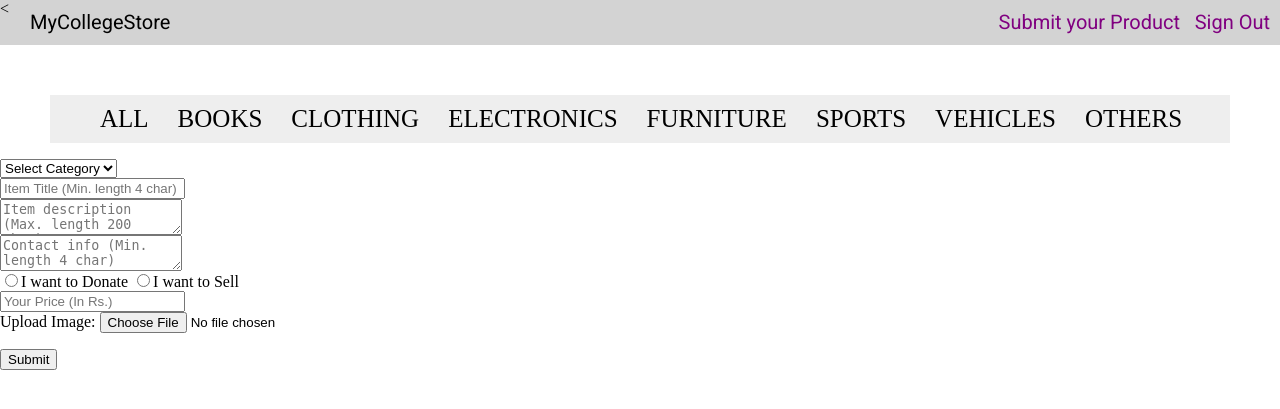
After one commit to amanagarwal97/College-Store, a PHP site: page /postad.php in a window 1280 px wide. The commit adds this page. Shown: the top 409 px of the page. Run offline with PHP 8.4, Linux system fonts and the light colour scheme; the visitor is signed in with stand-in values (Sample User, id 1).

Commit message:
implemted post ad

```diff
--- a/controllers/helpers.php
+++ b/controllers/helpers.php
@@ -59,4 +59,55 @@
         exit;
     }
 
+    function check_file()
+    {
+        $file_name = basename($_FILES["image"]["name"]);
+        $uploaded = true;
+        $imagetype = pathinfo($file_name,PATHINFO_EXTENSION);
+
+        // Check if image file is a actual image or fake image
+        if(isset($_POST["submit"]))
+        {
+            $check = getimagesize($_FILES["image"]["tmp_name"]);
+            if($check !== false)
+            {
+                $uploaded = true;
+            }
+            else
+            {
+                $uploaded = false;
+            }
+        }
+
+        // Check file size
+        if ($_FILES["image"]["size"] > 30000000)
+        {
+            echo "Sorry, your file is too large.";
+            $uploaded = false;
+        }
+
+        // Allow certain file formats
+        if($imagetype != "jpg" && $imagetype != "png" && $imagetype != "jpeg")
+        {
+            echo "Sorry, only JPG, JPEG, PNG files are allowed.";
+            $uploaded = false;
+        }
+
+        return $uploaded;
+
+    }
+
+    function img_name()
+    {
+        $length = 6;
+        $characters = '0123456789abcdefghijklmnopqrstuvwxyzABCDEFGHIJKLMNOPQRSTUVWXYZ';
+        $randomString = '';
+        for ($i = 0; $i < $length; $i++)
+        {
+            $randomString .= $characters[rand(0, strlen($characters) - 1)];
+        }
+
+        return $randomString;
+}
+
 ?>
--- /dev/null
+++ b/controllers/postad.php
@@ -0,0 +1,71 @@
+<?php
+
+    //configuration
+    require('config.php');
+    require_once('../models/models.php');
+
+    if ($_SERVER["REQUEST_METHOD"] == 'GET')
+    {
+        render('postad_form.php' , ["title" => "PostAd"]);
+    }
+
+    if ($_SERVER["REQUEST_METHOD"] == 'POST')
+    {
+        if (empty($_POST["title"]) || empty($_POST["desc"]) || empty($_POST["contact"]) || (!isset($_POST["choice"])))
+            echo "Please fill all details";
+        else if ($_POST["category"] == 0)
+            echo "Select a category";
+        else if ($_POST["choice"] == 0 && isset($_POST["price"]))
+            echo "Invalid Price";
+        else if (preg_match('/[.]/',$_POST["price"]) || $_POST["price"] == 0)
+            echo "Please enter a valid price";
+
+        $img_path = '';
+        if (!empty($_FILES["image"]))
+        {
+            $file_name = basename($_FILES["image"]["name"]);
+            $ext = pathinfo($file_name,PATHINFO_EXTENSION);
+            if(check_file())
+            {
+                //Upload the file
+                do
+                {
+                    $img_path = "/img/" .$_SESSION["cid"]. "/" .img_name(). $ext;
+
+                }while(file_exists($img_path));
+
+                if (move_uploaded_files($_FILES["image"]["tmp_name"],$img_path))
+                    echo "Image uploaded successfully";
+            }
+        }
+        else
+        {
+            $img_path = "/img/default.jpg";
+        }
+
+        if ($_POST["choice"] == 0)
+        {
+            $price = 0;
+        }
+        else
+        {
+            $price = $_POST["price"];
+        }
+        $details = [
+            "title" => $_POST["title"],
+            "category" => $_POST["category"],
+            "desc" => $_POST["desc"],
+            "contact" => $_POST["contact"],
+            "price" => $price,
+            "choice" => $_POST["choice"],
+            "image" => $img_path
+          ];
+
+        if (postad_query($details))
+        {
+            echo "Ad Posted Successfully";
+        }
+
+    }
+
+?>
--- a/controllers/register.php
+++ b/controllers/register.php
@@ -17,9 +17,9 @@
             echo 'Invalid Email address';
         else if ($_POST["cid"] == 0)
             echo 'No college selected';
-        else if (empty($_POST["gender"]))
+        else if (!isset($_POST["gender"]))
             echo "No gender selected" ;
-        else if ($_POST["pwd"] != $_POST["rwd"])
+        else if ($_POST["pwd"] != $_POST["rpwd"])
             echo "passwords do not match";
         else
         {
--- a/models/models.php
+++ b/models/models.php
@@ -5,7 +5,7 @@
     {
         require('connect.php');
         extract($values);
-        $query = 'SELECT * FROM users WHERE email=' . $email;
+        $query = 'SELECT * FROM users WHERE email="' .$email. '"';
         $result=mysqli_query($con,$query);
         if (empty($result))
         {
@@ -17,6 +17,7 @@
             if (password_verify($password,$row["password"]))
             {
                 $_SESSION["id"] = $row["id"];
+                $_SESSION["cid"] = $ow["college"];
                 return true;
             }
             else
@@ -43,12 +44,12 @@
         }
     }
 
-    function sell_item($values)
+    function postad_query($values)
     {
         require('connect.php');
         extract($values);
         $query = 'INSERT INTO items(uid,category,title,description,contact,itype,price,date,image)
-                  VALUES(' .$_SESSION["id"]. ',"' .$category. '","' .$title. '","' .$desc. '","' .$contact. '","' .$type. '",' .$price. ',' .CURRENT_TIMESTAMP. ',"' .$image. '")';
+                  VALUES(' .$_SESSION["id"]. ',"' .$category. '","' .$title. '","' .$desc. '","' .$contact. '","' .$choice. '",' .$price. ',' .CURRENT_TIMESTAMP. ',"' .$image. '")';
         if (mysqli_query($con,$query))
         {
             return true;
@@ -73,4 +74,5 @@
             return $college_data;
         }
     }
+
 ?>
--- /dev/null
+++ b/public/postad.php
@@ -0,0 +1,5 @@
+<?php
+
+    require('../controllers/postad.php');
+
+?>
--- a/views/header.php
+++ b/views/header.php
@@ -18,7 +18,7 @@
     <body>
         <nav>
 		    <a href="" class="store">MyCollegeStore</a>
-		    <a href="" class="post">Submit your Product</a>
+		    <a href="postad.php" class="post">Submit your Product</a>
 		    <?php
 		        if(empty($_SESSION["id"]))
                     echo '<a href="login.php" class="account">Sign In</a>';
--- /dev/null
+++ b/views/postad_form.php
@@ -0,0 +1,21 @@
+<form action="postad.php" method="post" enctype="multipart/form-data">
+    <select name="category">
+    <option value="0" selected disabled>Select Category</option>
+    <option value="1">Books</option>
+    <option value="2">Clothing</option>
+    <option value="3">Electronics</option>
+    <option value="4">Furniture</option>
+    <option value="5">Sports</option>
+    <option value="6">Vehicle</option>
+    <option value="7">Others</option>
+    </select><br>
+    <input type="text" name="title" placeholder="Item Title (Min. length 4 char)"><br>
+    <textarea type="text" name="desc" placeholder="Item description (Max. length 200 char)"></textarea><br>
+    <textarea type="text" name="contact" placeholder="Contact info (Min. length 4 char)"></textarea><br>
+    <input type="radio" name="choice" value="0">I want to Donate
+    <input type="radio" name="choice" value="1">I want to Sell<br>
+    <input type="text" name="price" placeholder="Your Price (In Rs.)"><br>
+    <input type="hidden" name="MAX_FILE_SIZE" value="30000000">
+    Upload Image: <input class="upload-img" type="file" name="image"><br></div>
+    <button type="submit">Submit</button>
+</form>
```
Also changed, not shown: Project_2.sql (+33 -15 lines).
